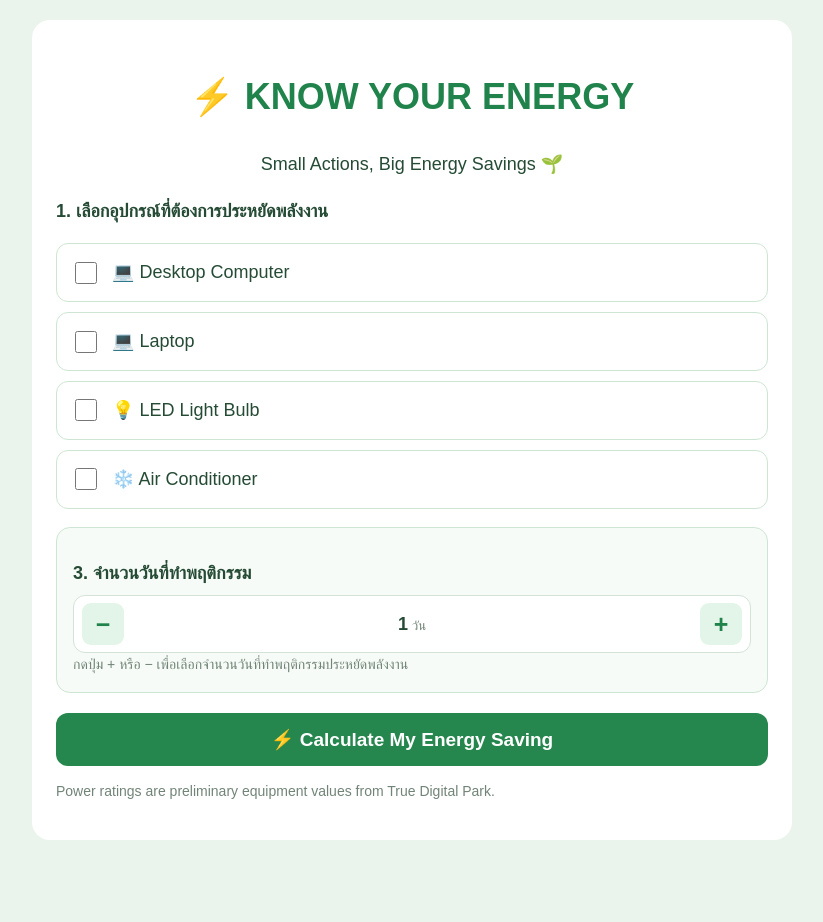
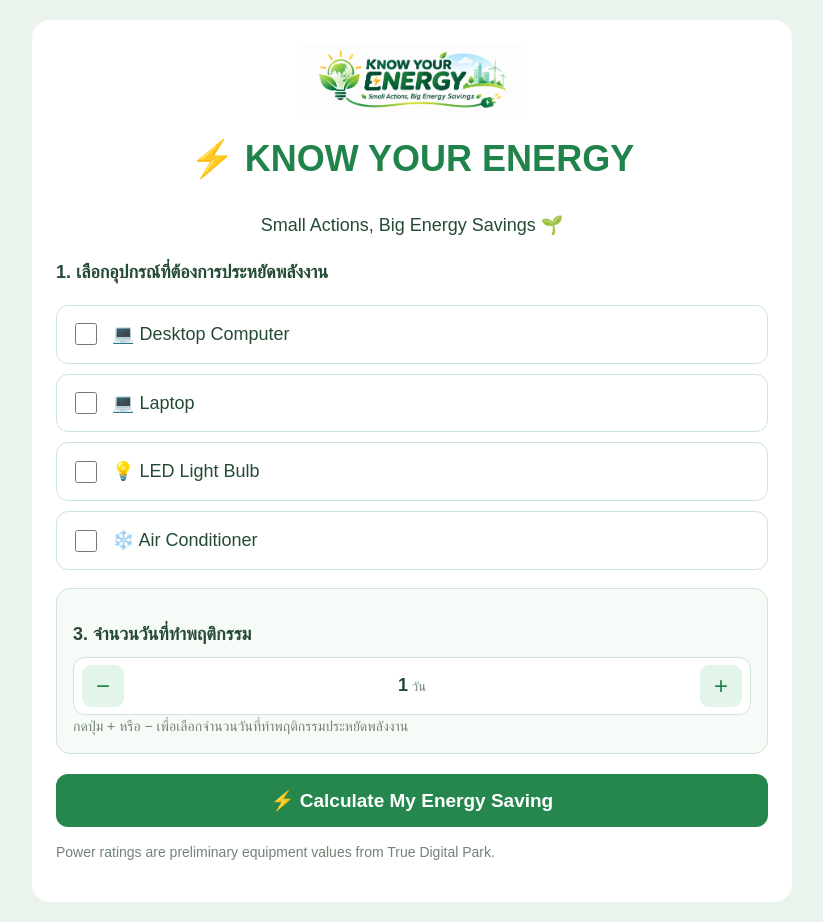
Before and after one commit to know-your-energy/KNOW-UR-ENERGY, a plain HTML site: page index.html in a window 1280 px wide. Shown: the whole page, without its empty margins (228-1051 px from the left). Before the commit the page ends 860 px from the top, so only its background shows below. Drawn offline with Linux system fonts and the light colour scheme.

Commit message:
Add logo to landing page

```diff
--- a/index.html
+++ b/index.html
@@ -8,13 +8,15 @@
     * { box-sizing: border-box; }
     body { margin: 0; padding: 20px; background: #eaf4ec; color: #254b35; font: 18px/1.6 Arial, sans-serif; }
     main { max-width: 760px; min-height: 100vh; margin: auto; padding: 24px; background: #fff; border-radius: 18px; }
+    .logo { display: block; width: min(100%, 220px); height: auto; margin: 0 auto 12px; }
     h1, h2 { color: #21834c; text-align: center; }
+    h1 { margin-top: 0; }
     .device { display: flex; align-items: center; gap: 12px; margin: 10px 0; padding: 14px; border: 1px solid #cde6d3; border-radius: 12px; cursor: pointer; }
     .device input { width: 22px; height: 22px; accent-color: #25864e; }
     .field { margin: 18px 0; padding: 16px; border: 1px solid #cde6d3; border-radius: 14px; background: #f7fbf7; }
     .field > label { display: block; margin: 15px 0 8px; font-weight: bold; }
     .stepper { display: flex; align-items: center; justify-content: space-between; gap: 10px; min-height: 58px; padding: 5px 8px; border: 1px solid #d4e3d8; border-radius: 12px; background: #fff; }
-    .stepper button { display: flex; align-items: center; justify-content: center; flex: 0 0 42px; width: 42px; height: 42px; padding: 0; border: 0; border-radius: 9px; background: #e3f5e8; color: #21834c; font-size: 25px; font-weight: bold; cursor: pointer; touch-action: manipulation; }
+    .stepper button { display: flex; align-items: center; justify-content: center; flex: 0 0 42px; width: 42px; height: 42px; padding: 0; border: 0; border-radius: 9px; background: #e3f5e8; color: #21834c; font-size: 24px; cursor: pointer; }
     .stepper button:active { background: #c8e9d0; }
     .stepper-value { flex: 1; text-align: center; font-weight: bold; font-variant-numeric: tabular-nums; }
     .stepper-unit { margin-left: 4px; color: #718477; font-size: 13px; font-weight: normal; }
@@ -30,6 +32,7 @@
 </head>
 <body>
 <main>
+  <img class="logo" src="assets/logo.png" alt="KNOW YOUR ENERGY logo">
   <h1>⚡ KNOW YOUR ENERGY</h1>
   <p style="text-align:center">Small Actions, Big Energy Savings 🌱</p>
   <p><strong>1. เลือกอุปกรณ์ที่ต้องการประหยัดพลังงาน</strong></p>
```
